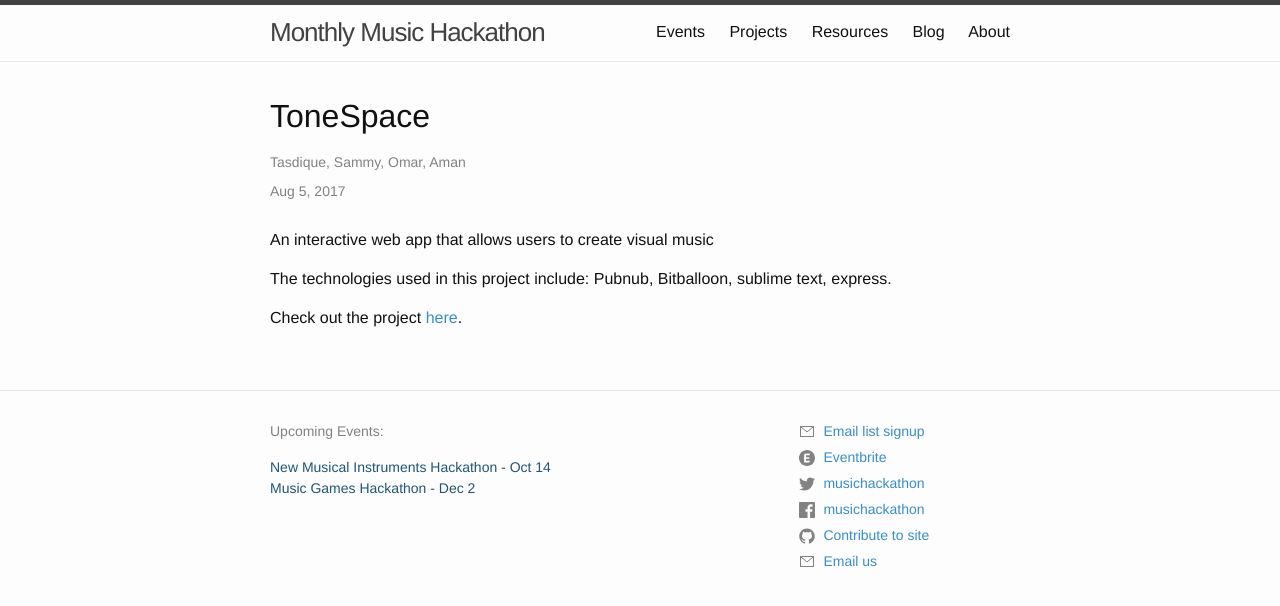
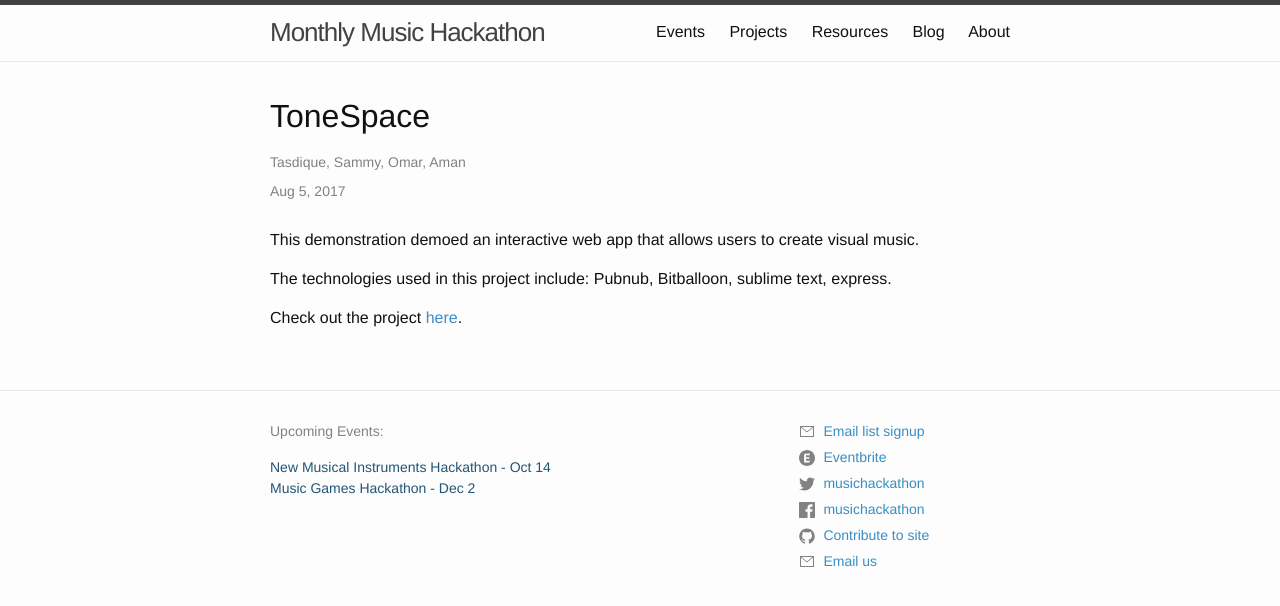
Before and after one commit to musichackathon/mmh_jekyll, a Jekyll site: the page built from _projects/2017-08-05-ToneSpace.md, in a window 1280 px wide. Shown: the top 606 px of the page. Built offline with Jekyll 4.4.1, drawn with Linux system fonts in a browser that asks for light colours.

Commit message:
Fix ToneSpace text

```diff
--- a/_projects/2017-08-05-ToneSpace.md
+++ b/_projects/2017-08-05-ToneSpace.md
@@ -4,7 +4,7 @@ title: ToneSpace
 creator_names: ['Tasdique', 'Sammy', 'Omar', 'Aman']
 ---
 
-An interactive web app that allows users to create visual music
+This demonstration demoed an interactive web app that allows users to create visual music.
 
 The technologies used in this project include:
 Pubnub, Bitballoon, sublime text, express.
```
